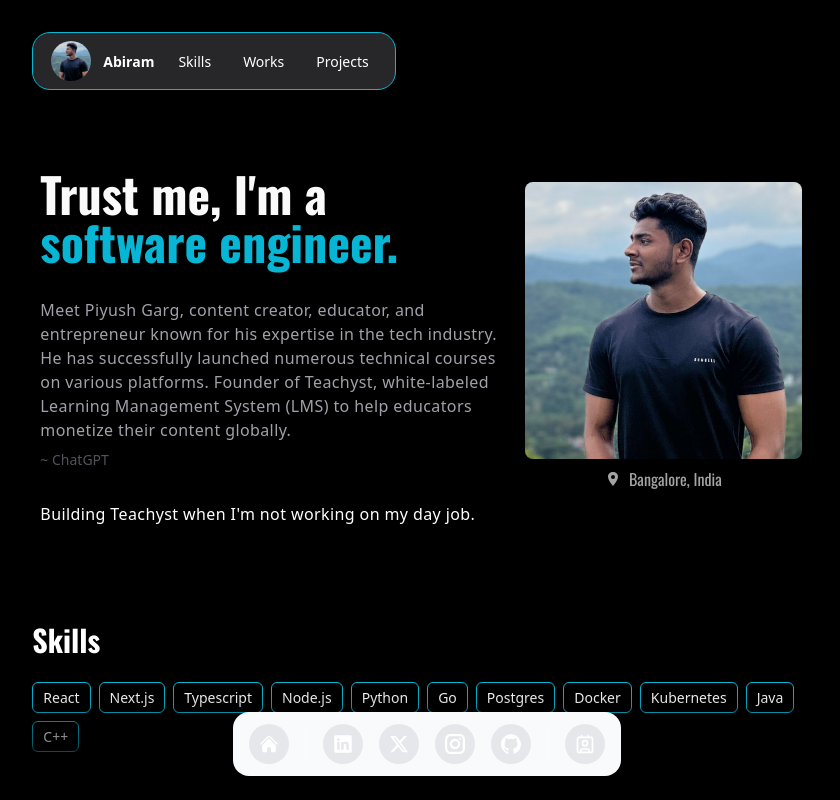
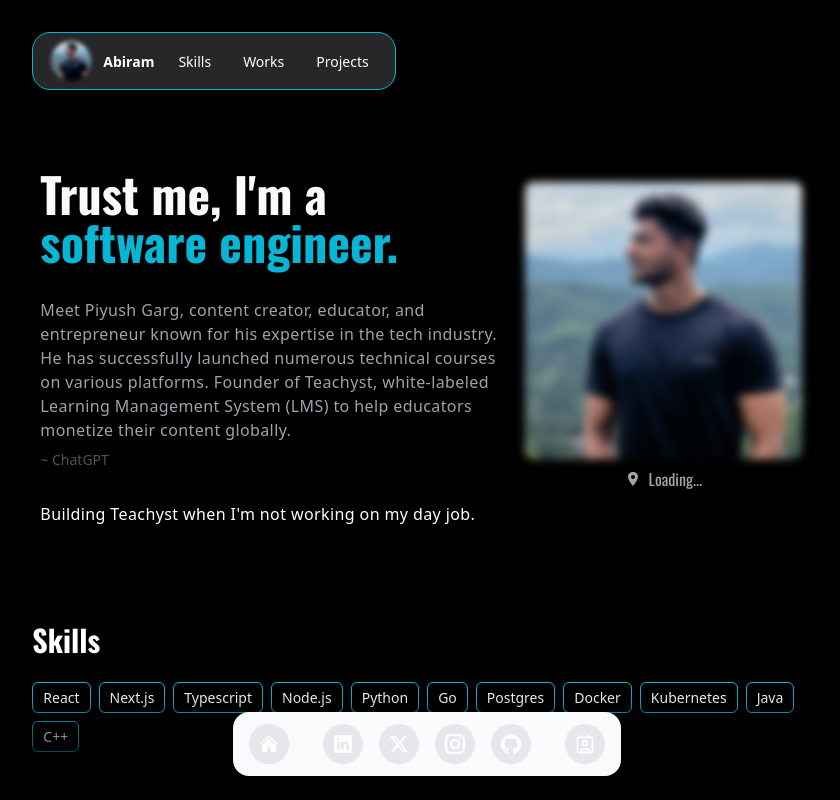
Before and after one commit to ABIIRAM02/abii-portfolio, a Next.js app: page / in a window 1280 px wide. Shown: the top 800 px of the page, without its empty margins (213-1053 px from the left). Built offline with nearby package versions, Linux system fonts and the light colour scheme.

Commit message:
blur effect in profile and project images alignment

```diff
--- a/components/Footer.tsx
+++ b/components/Footer.tsx
@@ -2,7 +2,7 @@ import Link from 'next/link';
 
 const Footer = () => {
   return (
-    <footer className="flex flex-col mx-auto text-center md:w-2/3 gap-4 md:my-[15vh]">
+    <footer className="flex flex-col mx-auto text-center md:w-2/3 gap-4 md:my-[15vh] mb-[4rem]">
       <h2 className="font-bold text-4xl md:text-5xl">Get in Touch</h2>
       <p className="text-lg md:text-2xl text-myLightGray">
         Wanna chat? Just shoot me a dm{' '}
--- a/components/Hero.tsx
+++ b/components/Hero.tsx
@@ -1,10 +1,12 @@
-import React, { memo } from 'react';
+'use client';
+import React, { memo, useState } from 'react';
 import { portfolio } from '@/util/constants';
 import Image from 'next/image';
 import { IoLocationSharp } from 'react-icons/io5';
 
 const Hero = () => {
   const { hero } = portfolio;
+  const [isLoaded, setIsLoaded] = useState(false);
 
   return (
     <div className="block relative lg:flex max-w-5xl mx-auto mt-10 md:mt-20 px-0 md:px-2">
@@ -26,12 +28,15 @@ const Hero = () => {
           alt="hero-img"
           width="400"
           height="400"
-          className="transition duration-500 blur-0 mx-auto scale-100 rounded-lg"
+          className={`transition duration-[500ms] ease-in-out mx-auto scale-100 rounded-lg ${
+            isLoaded ? 'blur-0' : 'blur-sm'
+          }`}
           src={hero.image}
+          onLoadingComplete={() => setIsLoaded(true)}
         />
         <div className="text-myLightGray text-center flex gap-2 justify-center items-center">
           <IoLocationSharp />
-          <h2>Bangalore, India</h2>
+          <h2>{isLoaded ? 'Bangalore, India' : 'Loading...'}</h2>
         </div>
       </div>
     </div>
--- a/components/MainNavbar.tsx
+++ b/components/MainNavbar.tsx
@@ -1,5 +1,4 @@
 'use client';
-
 import { NavLinkProps, portfolio } from '@/util/constants';
 import Image from 'next/image';
 import Link from 'next/link';
@@ -23,7 +22,7 @@ const MainNavbar = () => {
     [navbar.links]
   );
   const [isMenuOpen, setIsMenuOpen] = useState(false);
-
+  const [isLoaded, setIsLoaded] = useState(false);
   const toggleMenu = useCallback(() => {
     setIsMenuOpen((prev) => !prev);
   }, []);
@@ -47,11 +46,14 @@ const MainNavbar = () => {
       <section className="hidden bg-myGray p-[8px] px-[18px] md:flex justify-between items-center rounded-[18px] text-[14px] w-[fit-content] gap-4 hover:cursor-pointer mb-[2rem] border-secondary-default border">
         <Link href="#Hero" className="flex gap-3 items-center font-bold">
           <Image
+            src={navbar.image}
             alt="hero-img"
             width="40"
             height="40"
-            className="rounded-full"
-            src={navbar.image}
+            className={`transition duration-[500ms] ease-in-out mx-auto rounded-full ${
+              isLoaded ? 'blur-0' : 'blur-[2px]'
+            }`}
+            onLoadingComplete={() => setIsLoaded(true)}
           />
           <p>{navbar.name}</p>
         </Link>
@@ -65,7 +67,10 @@ const MainNavbar = () => {
             alt="profile"
             width={30}
             height={30}
-            className="scale-110 rounded-full"
+            className={`transition duration-[500ms] ease-in-out mx-auto rounded-full ${
+              isLoaded ? 'blur-0' : 'blur-[2px]'
+            }`}
+            onLoadingComplete={() => setIsLoaded(true)}
           />
           <p>{navbar.name}</p>
         </div>
--- a/components/Nav.tsx
+++ b/components/Nav.tsx
@@ -5,11 +5,7 @@ import { socialmediaLinks } from '@/util/constants';
 const Nav = () => {
   return (
     <header className="fixed bottom-0 left-1/2 transform -translate-x-1/2 w-full bg-gradient-to-b from-transparent to-black py-3 lg:py-6 z-20 flex justify-center z-50">
-      <FloatingDock
-        items={socialmediaLinks}
-        desktopClassName="visible"
-        mobileClassName="visible"
-      />
+      <FloatingDock items={socialmediaLinks} />
     </header>
   );
 };
--- a/components/aceUI/timeline.tsx
+++ b/components/aceUI/timeline.tsx
@@ -66,11 +66,12 @@ export const Timeline = ({ data }: { data: TimelineEntry[] }) => {
                       className="w-full"
                     >
                       <Image
+                        layout="responsive"
                         src={project.image}
                         alt="ProjectImage"
                         width={20}
                         height={20}
-                        className="h-52 w-full rounded-md border border-white/[0.1] object-cover md:object-fill"
+                        className="h-52 w-full rounded-md border border-white/[0.1]"
                       />
                     </Link>
                     <p className="text-left">{project.content}</p>
@@ -82,11 +83,11 @@ export const Timeline = ({ data }: { data: TimelineEntry[] }) => {
                           </li>
                         ))}
                       </div>
-                      <p className=" text-primary-default rounded text-center py-3 my-2 ">
+                      <p className=" text-primary-default rounded text-center py-3 my-2">
                         <Link
                           target="_blank"
                           href={project.repo}
-                          className="flex items-center justify-center gap-2"
+                          className="flex items-center justify-center gap-2 flex-wrap"
                         >
                           <span className="text-myLightGray flex items-center gap-1">
                             <SiGithub />
```
